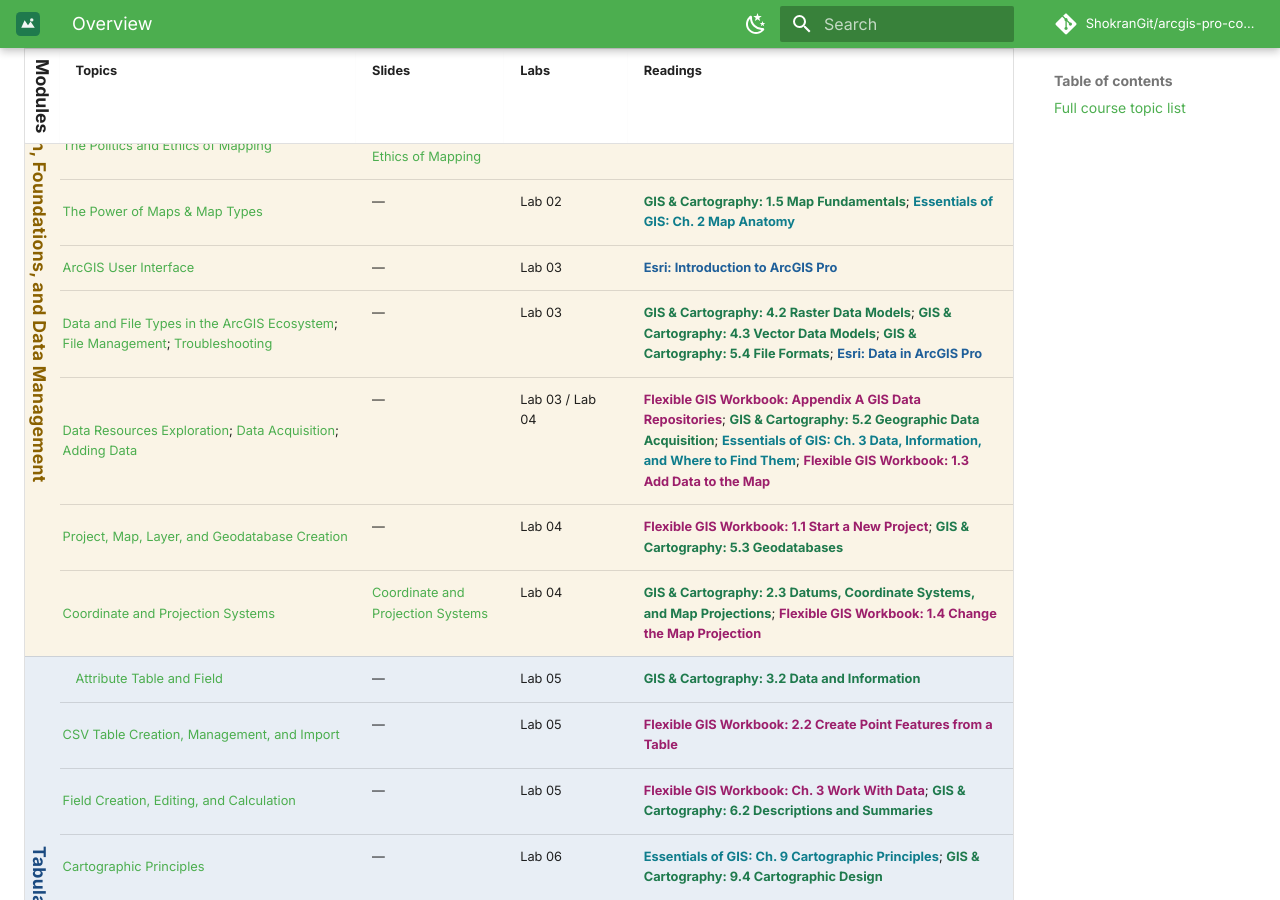
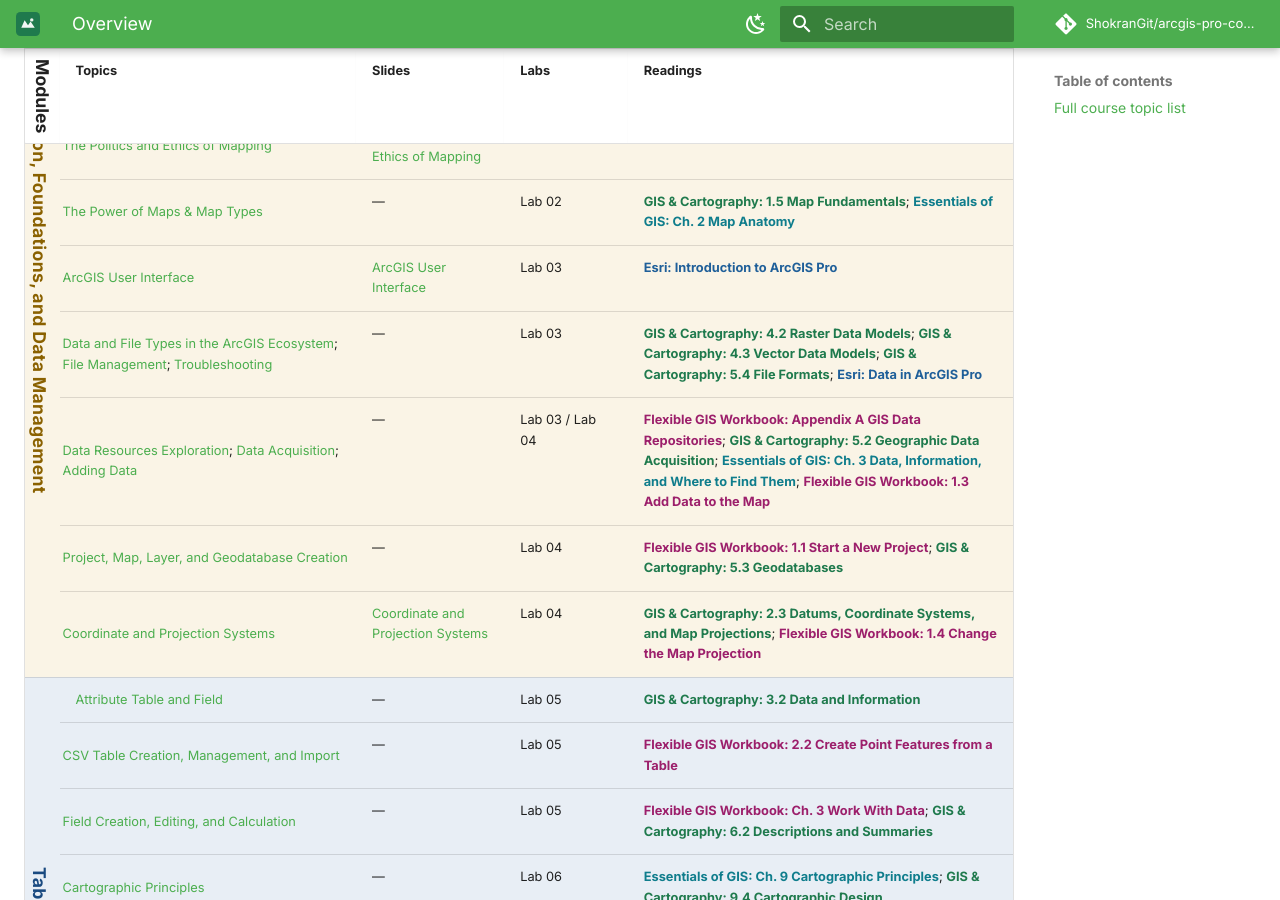
Before and after one commit to ShokranGit/arcgis-pro-course, an MkDocs documentation site: the page built from docs/lessons/index.md, in a window 1280 px wide and 900 px high, scrolled down 699 px. Built offline with MkDocs 1.6.1 and Material for MkDocs 9.7.7, drawn with Linux system fonts in a browser that asks for light colours; comment, search, counter and statistics services are not loaded; some of the changed text lies outside the part shown.

Commit message:
Add ArcGIS Pro UI Tour slide link, fix mis-linked Intro to Geospatial Programming row

```diff
--- a/docs/lessons/index.md
+++ b/docs/lessons/index.md
@@ -15,7 +15,7 @@ A date-free, college-agnostic view of every topic in the course. This list isn't
 | <span class="module-badge module-intro">Introduction, Foundations, and Data Management</span> | [GIS/GISc Applications](00-introduction-to-gis.md); [Why GIS/GISc Matter](00-introduction-to-gis.md) | [GIS/GISc Applications](../slides/introduction-to-gis.md); [Why GIS/GISc Matter](../slides/introduction-to-gis.md) | Lab 02 | [GIS & Cartography: 1.3 Geospatial Technology](https://slcc.pressbooks.pub/maps/chapter/1-3/){: .src-cartography}; [GIS & Cartography: 1.2 Geographic Science](https://slcc.pressbooks.pub/maps/chapter/1-2/){: .src-cartography} |
 | <span class="module-badge module-intro">Introduction, Foundations, and Data Management</span> | [The Politics and Ethics of Mapping](00-introduction-to-gis.md) | [The Politics and Ethics of Mapping](../slides/politics-ethics-of-mapping.md) | Lab 12 | — |
 | <span class="module-badge module-intro">Introduction, Foundations, and Data Management</span> | [The Power of Maps & Map Types](00-introduction-to-gis.md) | — | Lab 02 | [GIS & Cartography: 1.5 Map Fundamentals](https://slcc.pressbooks.pub/maps/chapter/1-5/){: .src-cartography}; [Essentials of GIS: Ch. 2 Map Anatomy](https://saylordotorg.github.io/text_essentials-of-geographic-information-systems/s06-map-anatomy.html){: .src-essentials} |
-| <span class="module-badge module-intro">Introduction, Foundations, and Data Management</span> | [ArcGIS User Interface](01-getting-started.md) | — | Lab 03 | [Esri: Introduction to ArcGIS Pro](https://doc.esri.com/en/arcgis-pro/latest/get-started/get-started.html){: .src-esri} |
+| <span class="module-badge module-intro">Introduction, Foundations, and Data Management</span> | [ArcGIS User Interface](01-getting-started.md) | [ArcGIS User Interface](../slides/arcgis-pro-ui-tour.md) | Lab 03 | [Esri: Introduction to ArcGIS Pro](https://doc.esri.com/en/arcgis-pro/latest/get-started/get-started.html){: .src-esri} |
 | <span class="module-badge module-intro">Introduction, Foundations, and Data Management</span> | [Data and File Types in the ArcGIS Ecosystem](../concepts/vector-raster.md); [File Management](02b-data-management.md); [Troubleshooting](../troubleshooting.md) | — | Lab 03 | [GIS & Cartography: 4.2 Raster Data Models](https://slcc.pressbooks.pub/maps/chapter/4-2/){: .src-cartography}; [GIS & Cartography: 4.3 Vector Data Models](https://slcc.pressbooks.pub/maps/chapter/4-3/){: .src-cartography}; [GIS & Cartography: 5.4 File Formats](https://slcc.pressbooks.pub/maps/chapter/5-4/){: .src-cartography}; [Esri: Data in ArcGIS Pro](https://doc.esri.com/en/arcgis-pro/latest/help/data/main/data-in-arcgis-pro.html){: .src-esri} |
 | <span class="module-badge module-intro">Introduction, Foundations, and Data Management</span> | [Data Resources Exploration](02b-data-management.md); [Data Acquisition](02b-data-management.md); [Adding Data](02b-data-management.md) | — | Lab 03 / Lab 04 | [Flexible GIS Workbook: Appendix A GIS Data Repositories](https://mlpp.pressbooks.pub/flexiblegisworkbookpro/back-matter/appendix/){: .src-workbook}; [GIS & Cartography: 5.2 Geographic Data Acquisition](https://slcc.pressbooks.pub/maps/chapter/5-2/){: .src-cartography}; [Essentials of GIS: Ch. 3 Data, Information, and Where to Find Them](https://saylordotorg.github.io/text_essentials-of-geographic-information-systems/s07-data-information-and-where-to-.html){: .src-essentials}; [Flexible GIS Workbook: 1.3 Add Data to the Map](https://mlpp.pressbooks.pub/flexiblegisworkbookpro/chapter/1-3-add-data-to-the-map/){: .src-workbook} |
 | <span class="module-badge module-intro">Introduction, Foundations, and Data Management</span> | [Project, Map, Layer, and Geodatabase Creation](02-data-layers-coordinate-systems.md) | — | Lab 04 | [Flexible GIS Workbook: 1.1 Start a New Project](https://mlpp.pressbooks.pub/flexiblegisworkbookpro/chapter/chapter-1/){: .src-workbook}; [GIS & Cartography: 5.3 Geodatabases](https://slcc.pressbooks.pub/maps/chapter/5-3/){: .src-cartography} |
@@ -37,7 +37,7 @@ A date-free, college-agnostic view of every topic in the course. This list isn't
 | <span id="surface-analysis" class="module-badge module-spatial">Spatial Analysis</span> | [Raster Analysis: Surface Analysis](06-raster-analysis.md) | [Surface Analysis](../slides/raster-data-analysis.md) | [Surface Analysis](../labs/surface-analysis/) | [GIS & Cartography: 8.6 Terrain Mapping for Spatial Analysis](https://slcc.pressbooks.pub/maps/chapter/8-6/){: .src-cartography}; [Esri Tutorial Path: Raster Data and Imagery in ArcGIS Pro](https://learn.arcgis.com/en/paths/using-raster-data-and-imagery-in-arcgis-pro/){: .src-esri} |
 | <span id="map-algebra" class="module-badge module-spatial">Spatial Analysis</span> | [Map Algebra](06-raster-analysis.md) | [Map Algebra](../slides/raster-data-analysis.md) | [Map Algebra](../labs/map-algebra/) | [GIS & Cartography: 8.3 Geoprocessing with Raster Imagery](https://slcc.pressbooks.pub/maps/chapter/8-3/){: .src-cartography}; [Essentials of GIS: Ch. 8 Geospatial Analysis II: Raster Data](https://saylordotorg.github.io/text_essentials-of-geographic-information-systems/s12-geospatial-analysis-ii-raster-.html){: .src-essentials} |
 | <span id="suitability-modeling" class="module-badge module-spatial">Spatial Analysis</span> | [Suitability Modeling](06-raster-analysis.md) | [Suitability Modeling](../slides/raster-data-analysis.md) | [Suitability Modeling](../labs/suitability-modeling/) | [GIS & Cartography: 8.3 Geoprocessing with Raster Imagery](https://slcc.pressbooks.pub/maps/chapter/8-3/){: .src-cartography}; [GIS & Cartography: 8.4 Scale of Raster Analysis](https://slcc.pressbooks.pub/maps/chapter/8-4/){: .src-cartography}; [Esri: Spatial Analysis in ArcGIS Pro](https://doc.esri.com/en/arcgis-pro/latest/help/analysis/introduction/spatial-analysis-in-arcgis-pro.html){: .src-esri} |
-| <span class="module-badge module-spatial" id="intro-to-geospatial-programming">Spatial Analysis</span> | [Intro to Geospatial Programming](08-geospatial-programming.md) | [Intro to Geospatial Programming](../slides/arcgis-pro-ui-tour.md) | [Intro to Geospatial Programming](../labs/intro-to-geospatial-programming/) | [Esri: ArcGIS Pro Python Reference](https://doc.esri.com/en/arcgis-pro/latest/arcpy/main/arcgis-pro-arcpy-reference.html){: .src-esri}; [Esri Tutorial Path: Analysis in ArcGIS Pro](https://learn.arcgis.com/en/paths/analysis-in-arcgis-pro/){: .src-esri} |
+| <span class="module-badge module-spatial" id="intro-to-geospatial-programming">Spatial Analysis</span> | [Intro to Geospatial Programming](08-geospatial-programming.md) | — | [Intro to Geospatial Programming](../labs/intro-to-geospatial-programming/) | [Esri: ArcGIS Pro Python Reference](https://doc.esri.com/en/arcgis-pro/latest/arcpy/main/arcgis-pro-arcpy-reference.html){: .src-esri}; [Esri Tutorial Path: Analysis in ArcGIS Pro](https://learn.arcgis.com/en/paths/analysis-in-arcgis-pro/){: .src-esri} |
 | <span class="module-badge module-ethics">Future of GISc</span> | [Future of GISc](09-future-of-gisc.md) | — | Lab 12 | [GIS & Cartography: 1.7 Future of Mapping Technology](https://slcc.pressbooks.pub/maps/chapter/1-7/){: .src-cartography}; [Esri: What's New in ArcGIS Pro](https://doc.esri.com/en/arcgis-pro/latest/get-started/whats-new-in-arcgis-pro.html){: .src-esri} |
 
 </div>
```
